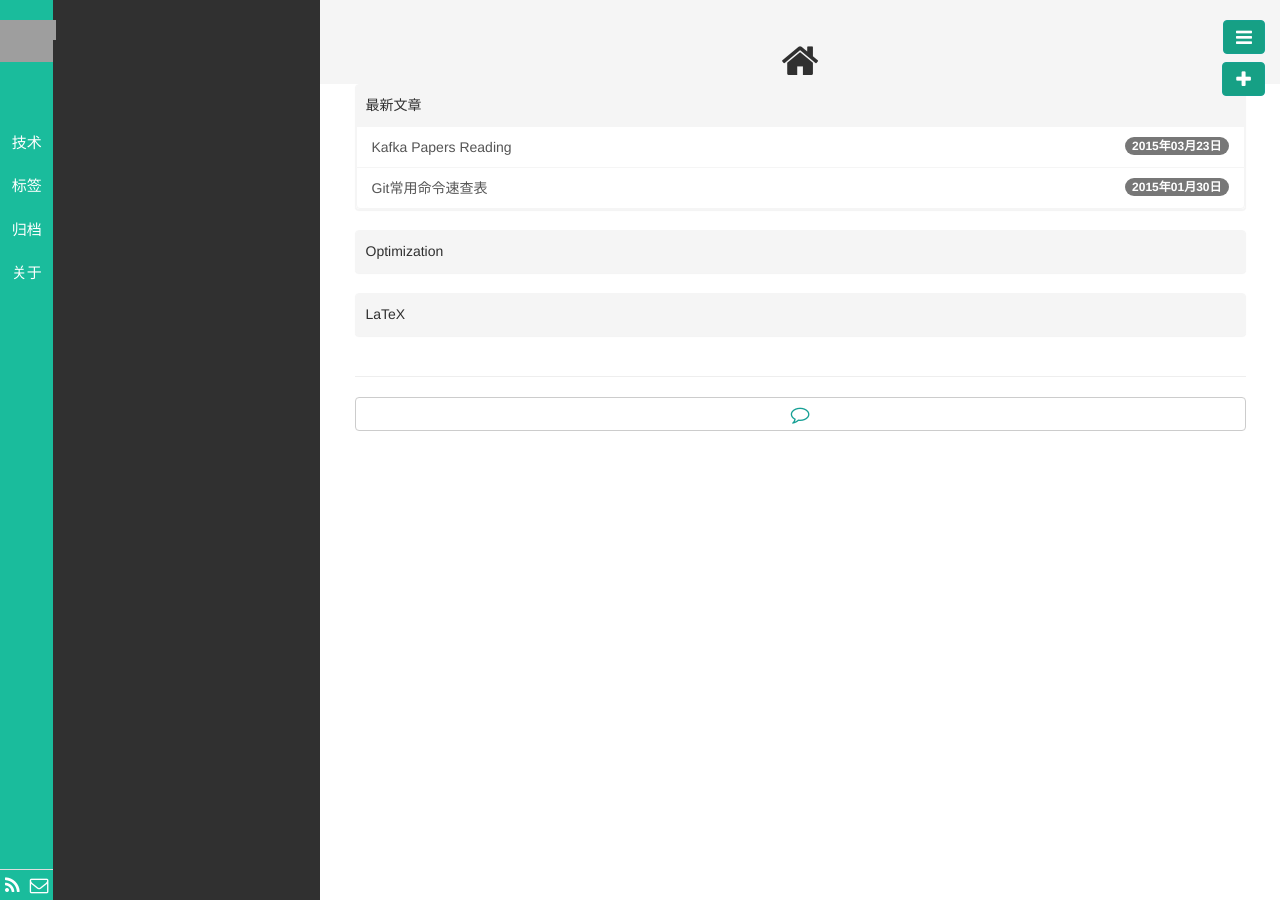
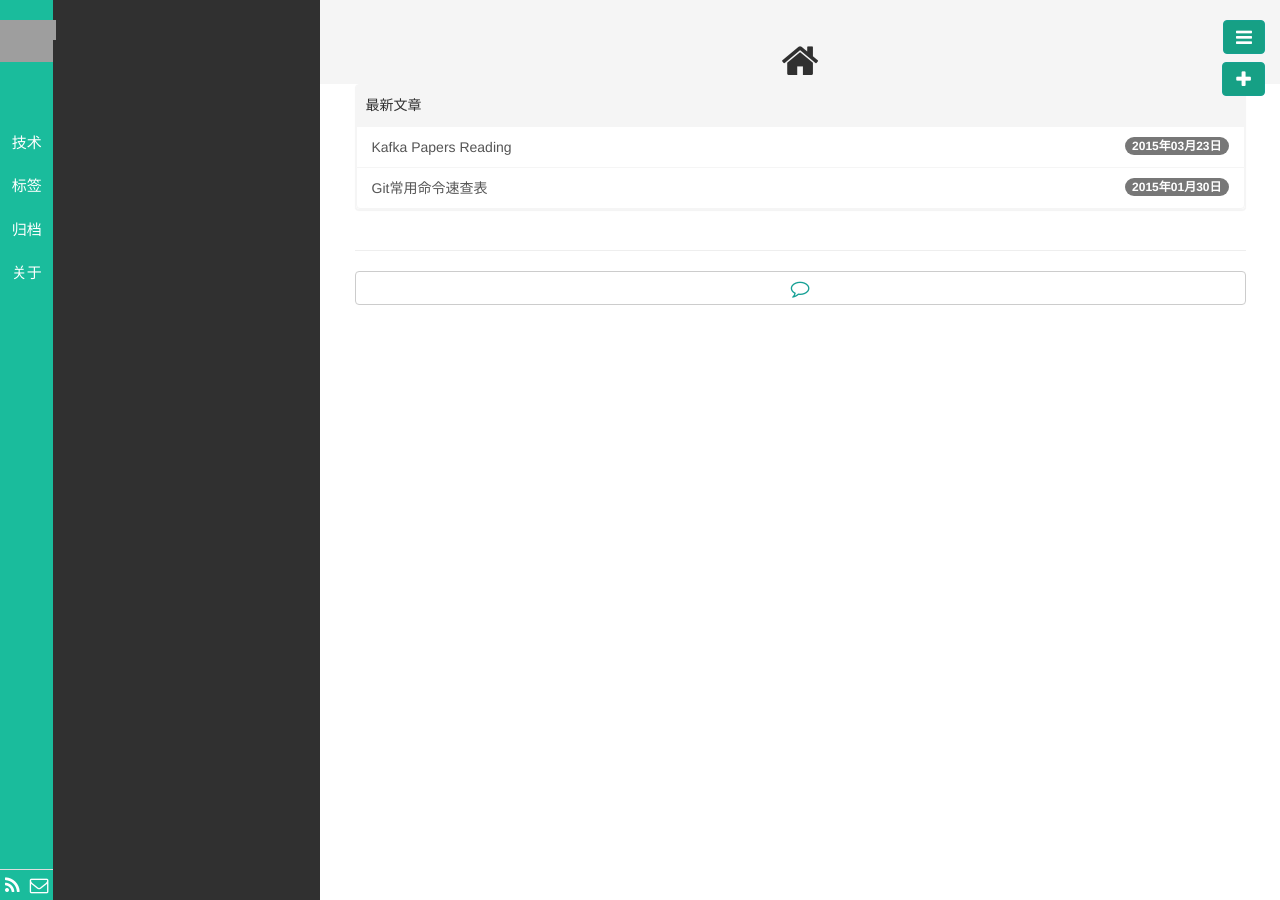
Before and after one commit to jzmq/jzmq.github.io, a Jekyll site: the page built from index.html, in a window 1280 px wide. Built offline with Jekyll 4.4.1, drawn with Linux system fonts in a browser that asks for light colours; nearby versions of some CDN libraries; library files that are not in the unit come from our copies; Markdown is read by kramdown in place of the engine named in the settings; the list of posts is cut into pages by our own code.

```diff
--- /dev/null
+++ b/CNAME
@@ -0,0 +1 @@
+SZSDSC.COM
--- a/_config.yml
+++ b/_config.yml
@@ -30,8 +30,8 @@ active: 技术
 
 # 首页除了最新文章外显示分类
 cates:
-  - Optimization
-  - LaTeX
+#  - Optimization
+#  - LaTeX
 
 # 中文本地化
 locals:
```
